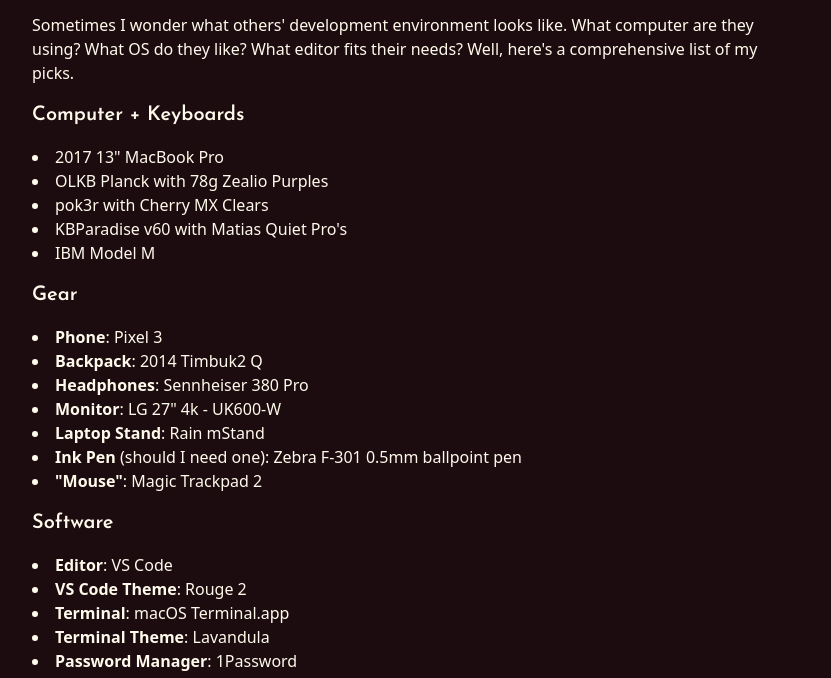
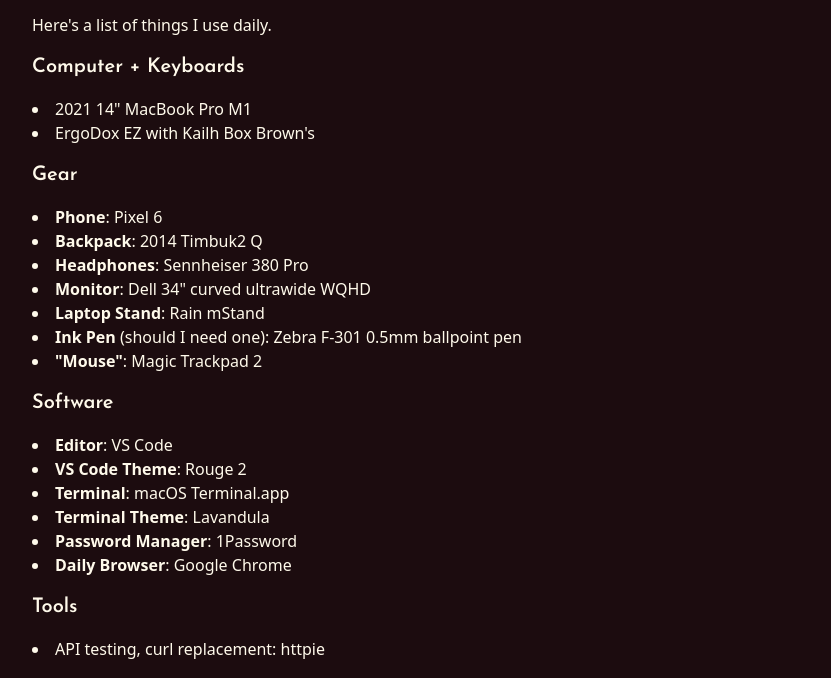
Before and after one commit to josefaidt/josef.dev, an Astro site: page /uses in a window 1280 px wide. Shown: the part 111-789 px from the top of the page, without its empty margins (224-1055 px from the left). Built offline with nearby package versions, Linux system fonts and the light colour scheme; Astro itself is replaced by a stand-in of ours.

Commit message:
update uses

```diff
--- a/src/pages/uses.mdx
+++ b/src/pages/uses.mdx
@@ -3,23 +3,19 @@ title: Uses
 layout: ../layouts/MDXLayout.astro
 ---
 
-Sometimes I wonder what others' development environment looks like. What computer are they using? What OS do they like? What editor fits their needs? Well, here's a comprehensive list of my picks.
+Here's a list of things I use daily.
 
 ## Computer + Keyboards
 
-- 2017 13" MacBook Pro
-- OLKB Planck with 78g Zealio Purples
-  {/* <!-- <TwitterTweetEmbed tweetId={'1145384306531024897'} /> --> */}
-- pok3r with Cherry MX Clears
-- KBParadise v60 with Matias Quiet Pro's
-- IBM Model M
+- 2021 14" MacBook Pro M1
+- ErgoDox EZ with Kailh Box Brown's
 
 ## Gear
 
-- **Phone**: Pixel 3
+- **Phone**: Pixel 6
 - **Backpack**: [2014 Timbuk2 Q](https://i.pinimg.com/originals/95/4e/e6/954ee6c0068a4e77ddfa79cdb74dc19c.jpg)
 - **Headphones**: [Sennheiser 380 Pro](https://en-us.sennheiser.com/monitoring-headphone-studio-professional-audio-hd-380-pro)
-- **Monitor**: [LG 27" 4k - UK600-W](https://www.lg.com/us/monitors/lg-27UK600-W-4k-uhd-led-monitor)
+- **Monitor**: [Dell 34" curved ultrawide WQHD](https://www.amazon.com/gp/product/B095X7RV77/ref=ppx_yo_dt_b_search_asin_title?ie=UTF8&th=1)
 - **Laptop Stand**: [Rain mStand](https://www.amazon.com/Rain-Design-mStand-Laptop-Patented/dp/B000OOYECC/ref=sr_1_1?crid=1ZYJ2TAG619GK&keywords=rain+mstand&qid=1569550521&s=electronics&sprefix=rain+m%2Celectronics%2C177&sr=1-1)
 - **Ink Pen** (should I need one): Zebra F-301 0.5mm ballpoint pen
 - **"Mouse"**: Magic Trackpad 2
@@ -32,3 +28,7 @@ Sometimes I wonder what others' development environment looks like. What compute
 - **Terminal Theme**: [Lavandula](https://github.com/josefaidt/dotfiles/blob/main/macos/Lavandula.terminal)
 - **Password Manager**: [1Password](https://1password.com/)
 - **Daily Browser**: Google Chrome
+
+## Tools
+
+- API testing, curl replacement: [httpie](https://httpie.io/)
```
